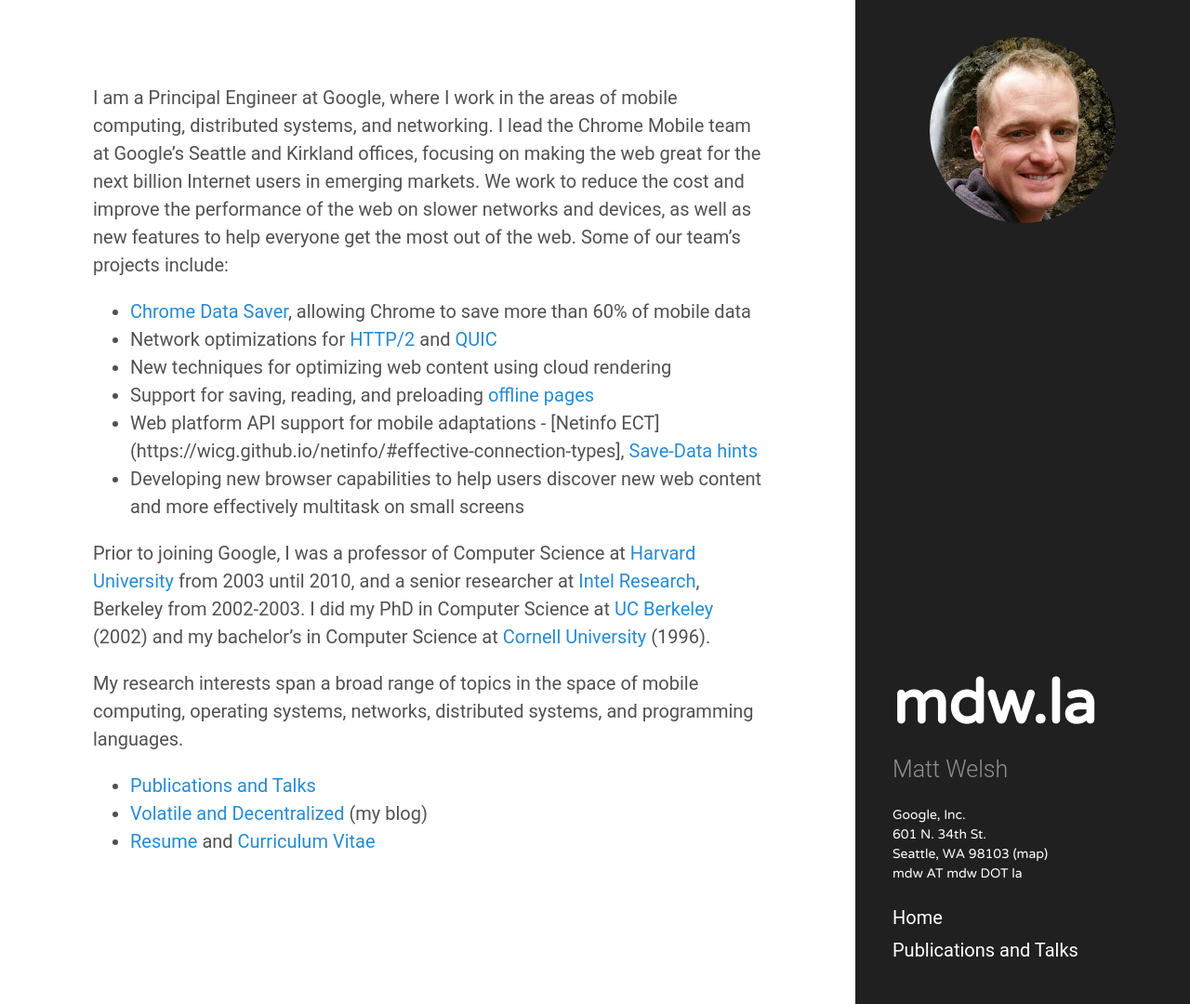
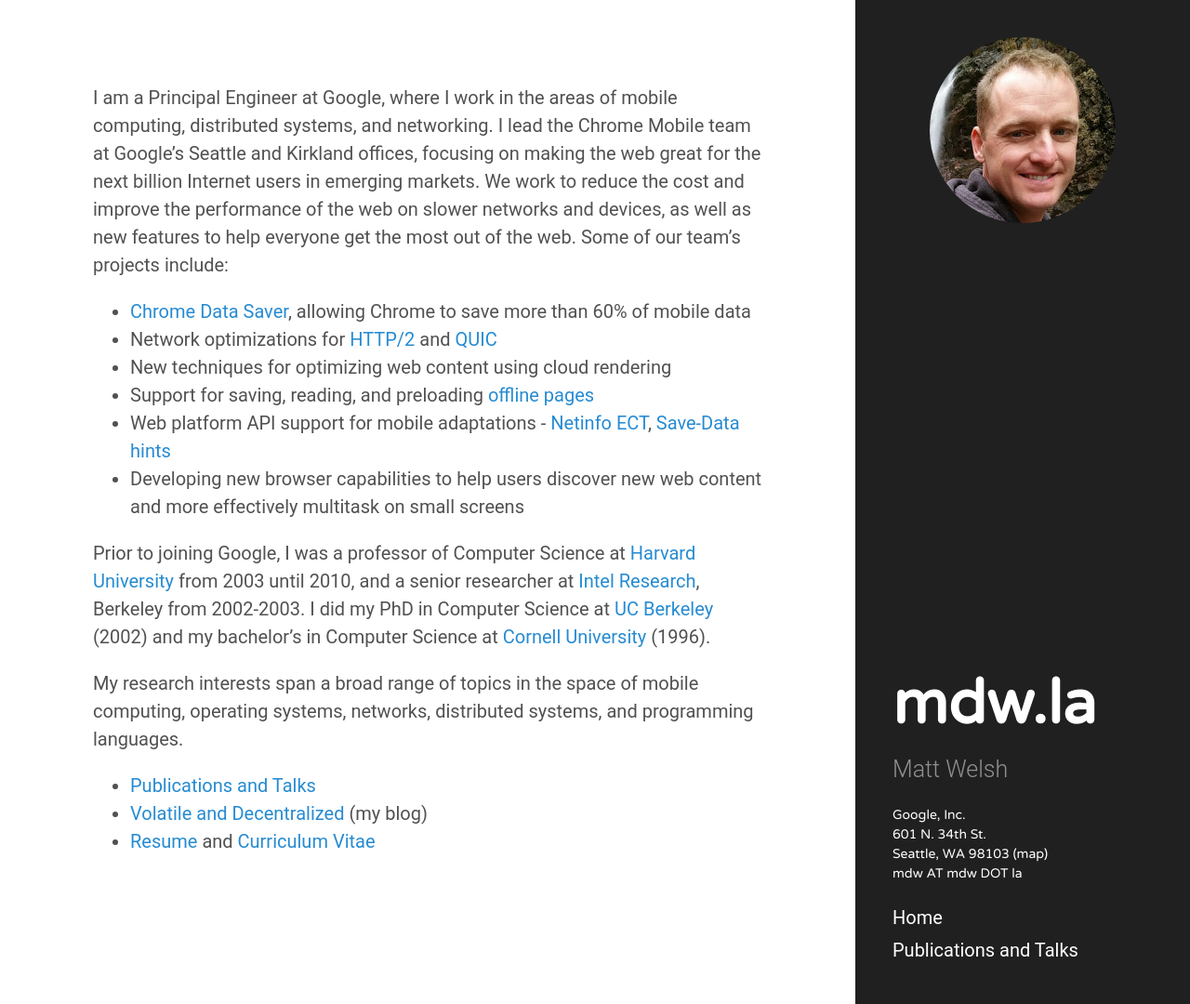
Before and after one commit to mdwelsh/mdwelsh.github.io, a Jekyll site: the page built from index.md, in a window 1280 px wide and 1080 px high. Shown: the whole window at 93% size. Built offline with Jekyll 4.4.1, drawn with Linux system fonts in a browser that asks for light colours; some of the changed lines change nothing that is shown.

Commit message:
Update index.md

```diff
--- a/index.md
+++ b/index.md
@@ -12,7 +12,7 @@
 * Network optimizations for [HTTP/2](https://http2.github.io/) and [QUIC](https://www.chromium.org/quic)
 * New techniques for optimizing web content using cloud rendering
 * Support for saving, reading, and preloading [offline pages](https://support.google.com/chrome/answer/7343019?co=GENIE.Platform%3DAndroid&hl=en)
-* Web platform API support for mobile adaptations - [Netinfo ECT](https://wicg.github.io/netinfo/#effective-connection-types], [Save-Data hints](https://developers.google.com/web/updates/2016/02/save-data)
+* Web platform API support for mobile adaptations - [Netinfo ECT](https://wicg.github.io/netinfo/#effective-connection-types), [Save-Data hints](https://developers.google.com/web/updates/2016/02/save-data)
 * Developing new browser capabilities to help users discover new web content and more effectively multitask on small screens
 
 Prior to joining Google, I was a professor of Computer Science at
```
